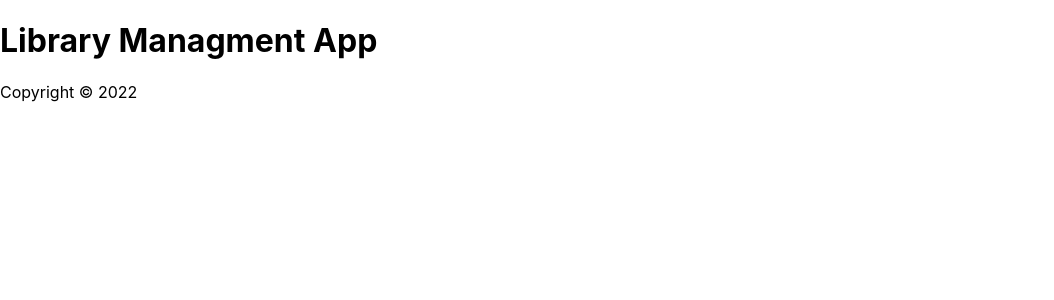
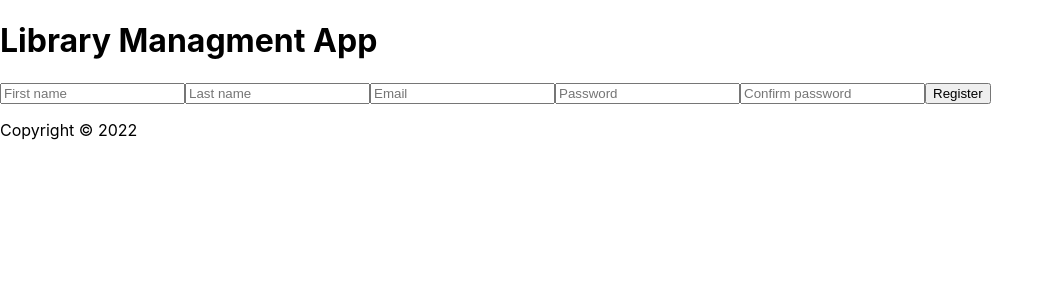
Before and after one commit to jankee1/fe-library-managment-app, a React (Create React App) app: page /register in a window 1280 px wide. Shown: the top 300 px of the page, without its empty margins (0-1054 px from the left). Built offline with nearby package versions, Linux system fonts and the light colour scheme.

Commit message:
Basic routes implemented. Routes for not-found-page created

```diff
--- a/public/index.html
+++ b/public/index.html
@@ -9,8 +9,8 @@
       name="description"
       content="Web site created using create-react-app"
     />
-    <link rel="apple-touch-icon" href="%PUBLIC_URL%/logo192.png" />
-    <link rel="manifest" href="%PUBLIC_URL%/manifest.json" />
+    <!-- <link rel="apple-touch-icon" href="%PUBLIC_URL%/logo192.png" />
+    <link rel="manifest" href="%PUBLIC_URL%/manifest.json" /> -->
     <title>Library Managment App</title>
   </head>
   <body>
--- a/src/App.tsx
+++ b/src/App.tsx
@@ -1,13 +1,27 @@
+import {
+  Route, Routes
+} from "react-router-dom";
 import './App.css';
-import { Footer } from './components/common/Footer';
-import { Header } from './components/common/Header';
+import { Login } from './components/auth/Login';
+import { Register } from './components/auth/Register';
+import { Footer, Header } from './components/common/';
+import { MainPage } from './components/main-page/MainPage';
+import { PageNotFound } from './components/page-not-found/PageNotFound';
+
 
 export const App = () => {
   return (
     <div className="App">
       <Header />
-
+        <Routes>
+          <Route path="/login" element={<Login />} />
+          <Route path="/register" element={<Register />} />
+          <Route path="/" element={<MainPage />} />
+          <Route path="*" element={<PageNotFound />} />
+        </Routes>
       <Footer />
     </div>
   );
 }
+
+//  <Login />
--- /dev/null
+++ b/src/components/auth/Login.tsx
@@ -0,0 +1,19 @@
+export const Login = () => {
+    return (
+        <div className="login">
+          <form action="">
+            <input
+              type="text"
+              name="email"
+              placeholder="email"
+            />
+            <input
+              type="password"
+              name="password"
+              placeholder="password"
+            />
+            <button type="submit">Login</button>
+          </form>
+        </div>
+  );
+}
--- /dev/null
+++ b/src/components/auth/Register.tsx
@@ -0,0 +1,34 @@
+export const Register = () => {
+    return (
+        <div className="register">
+          <form action="">
+            <input
+              type="text"
+              name="firstName"
+              placeholder="First name"
+            />
+            <input
+              type="text"
+              name="lastName"
+              placeholder="Last name"
+            />
+            <input
+              type="text"
+              name="email"
+              placeholder="Email"
+            />
+            <input
+              type="password"
+              name="password"
+              placeholder="Password"
+            />
+            <input
+              type="password"
+              name="repeatPassword"
+              placeholder="Confirm password"
+            />
+            <button type="submit">Register</button>
+          </form>
+        </div>
+  );
+}
--- /dev/null
+++ b/src/components/common/index.ts
@@ -0,0 +1,2 @@
+export * from './Footer'
+export * from './Header'
--- /dev/null
+++ b/src/components/main-page/MainPage.tsx
@@ -0,0 +1,11 @@
+import {
+    Link
+  } from "react-router-dom";
+export const MainPage = () => {
+    return (
+        <>
+            <Link to="/login">Login</Link>
+            <Link to="/register">Register</Link>
+        </>
+  );
+}
--- /dev/null
+++ b/src/components/page-not-found/PageNotFound.tsx
@@ -0,0 +1,7 @@
+export const PageNotFound = () => {
+    return (
+        <div>
+            <p>Page has not been found!</p>
+        </div>
+  );
+}
--- a/src/index.tsx
+++ b/src/index.tsx
@@ -1,7 +1,10 @@
 import React from 'react';
 import ReactDOM from 'react-dom/client';
+import {
+  BrowserRouter as Router
+} from "react-router-dom";
+import { App } from './App';
 import './index.css';
-import {App} from './App';
 import reportWebVitals from './reportWebVitals';
 
 const root = ReactDOM.createRoot(
@@ -9,7 +12,9 @@ const root = ReactDOM.createRoot(
 );
 root.render(
   <React.StrictMode>
-    <App />
+    <Router>
+      <App/>
+    </Router>
   </React.StrictMode>
 );
 
```
